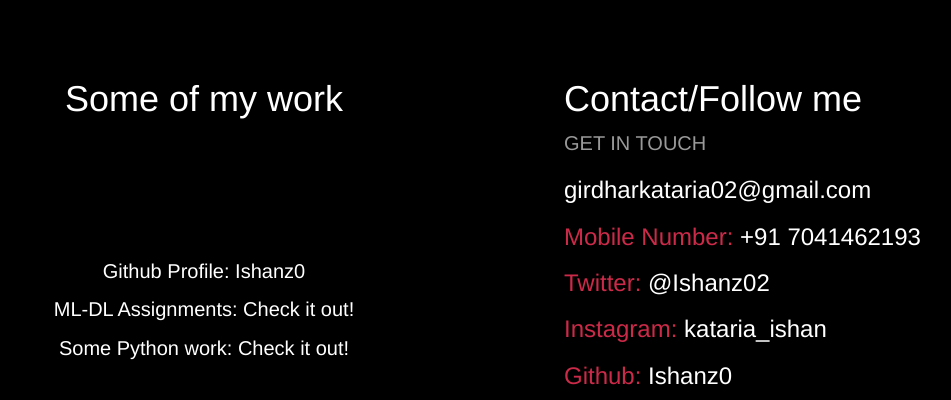
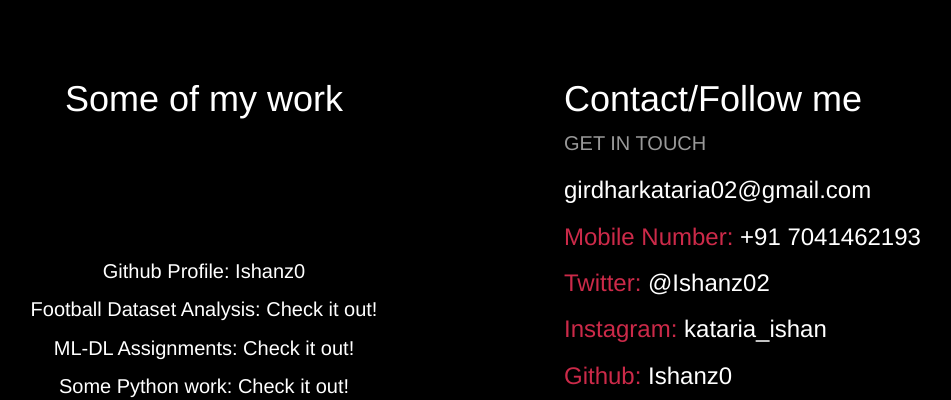
Before and after one commit to Ishanz0/my-profile, a plain HTML site: page index.html in a window 1280 px wide. Shown: the part 705-1105 px from the top of the page, without its empty margins (116-1067 px from the left). Drawn offline with nearby package versions, Linux system fonts and the light colour scheme.

Commit message:
Add files via upload
updated links!

```diff
--- a/index.html
+++ b/index.html
@@ -116,6 +116,7 @@
     </div>
     <div class="w3-padding-64" style="font-size: 30px">
         <p>Github Profile: <a href="https://www.https://github.com/Ishanz0">Ishanz0</a></p>
+        <p>Football Dataset Analysis: <a href="https://github.com/Ishanz0/Football-Analysis-Project.git">Check it out!</a></p>
         <p>ML-DL Assignments: <a href="https://github.com/Ishanz0/ML-DL-Assignments.git">Check it out!</a></p>
 	      <p>Some Python work: <a href="https://github.com/Ishanz0/Python-Lab-Practices.git">Check it out!</a></p>
     </div>
```
